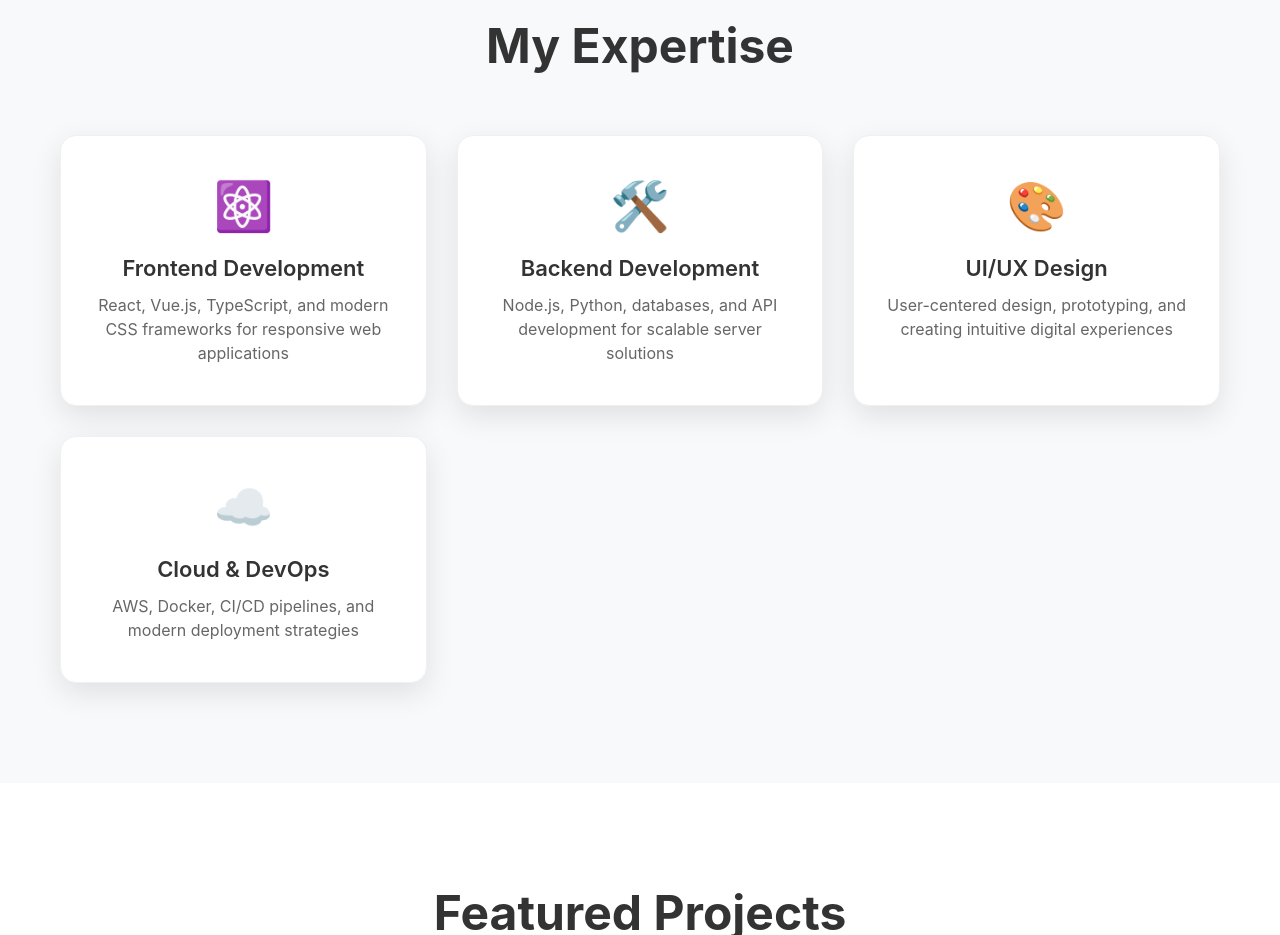
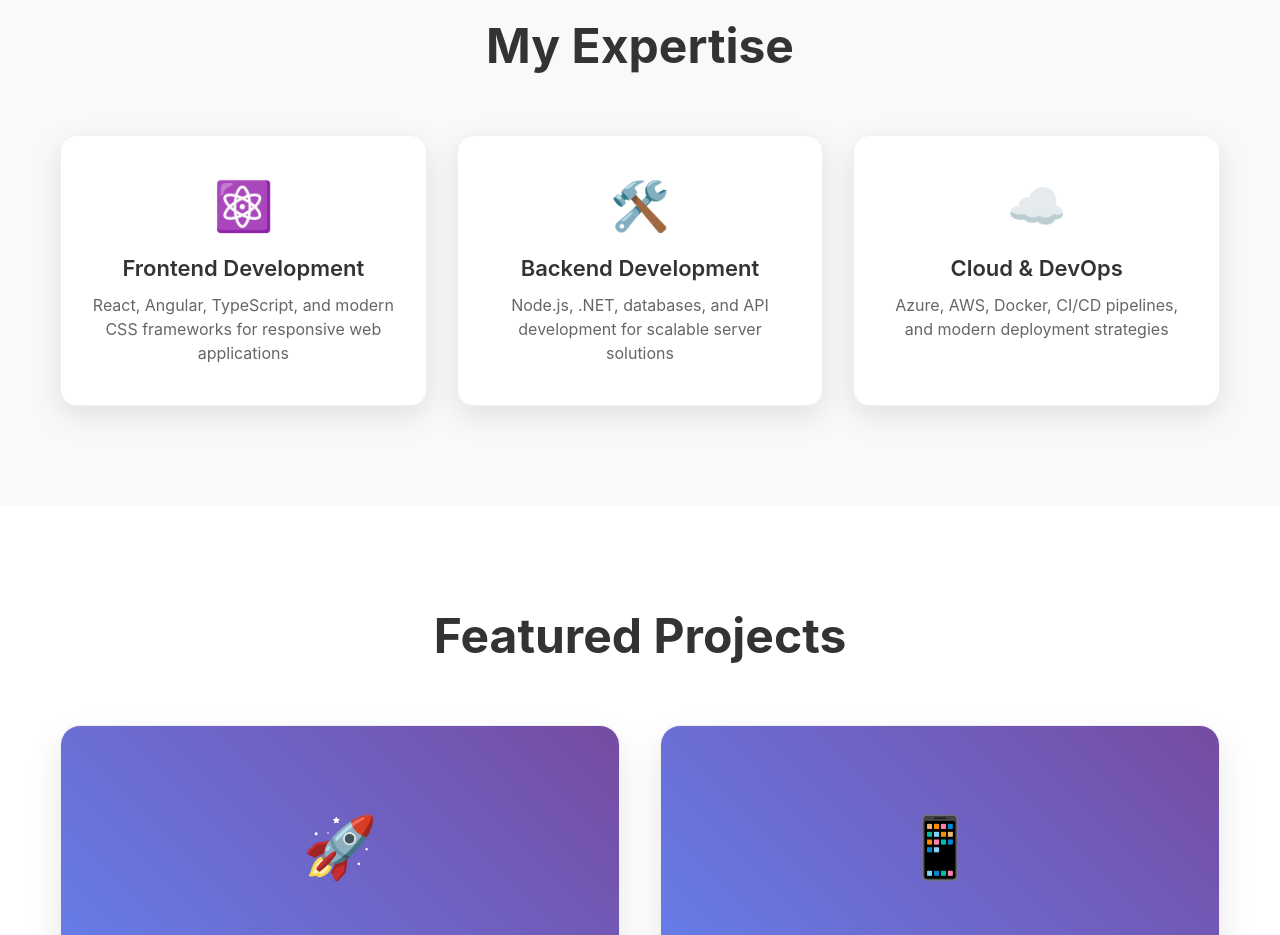
Before and after one commit to jimcbell/personal-website-v2, a React (Vite) app: page / in a window 1280 px wide. Shown: the part 1080-2015 px from the top of the page. Built offline with nearby package versions, Linux system fonts and the light colour scheme.

Commit message:
Added pop up

```diff
--- a/src/App.css
+++ b/src/App.css
@@ -289,7 +289,6 @@ body {
   color: #666;
   margin-bottom: 20px;
 }
-
 /* Skills Section Mockup */
 .skills-section {
   background: #f8f9fa;
@@ -317,6 +316,28 @@ body {
   text-align: center;
   box-shadow: 0 10px 30px rgba(0, 0, 0, 0.1);
   border: 1px solid #f0f0f0;
+  position: relative;
+}
+.skill-card-content {
+  position: absolute;
+  top: 0;
+  left: 100%;
+  margin-left: 30px;
+  background: white;
+  border-radius: 16px;
+  padding: 40px 30px;
+  min-width: 300px;
+  box-shadow: 0 20px 40px rgba(0, 0, 0, 0.15);
+  border: 1px solid #e0e0e0;
+  visibility: hidden;
+  transform: translateX(-30px);
+  transition: all 0.3s ease-in-out;
+  z-index: 10;
+}
+.skill-card:hover .skill-card-content {
+  opacity: 1;
+  visibility: visible;
+  transform: translateX(0);
 }
 
 .skill-icon {
--- a/src/components/Skills.tsx
+++ b/src/components/Skills.tsx
@@ -7,31 +7,63 @@ export default function Skills() {
           <span className="skill-icon">⚛️</span>
           <h3 className="skill-title">Frontend Development</h3>
           <p className="skill-desc">
-            React, Vue.js, TypeScript, and modern CSS frameworks for responsive
+            React, Angular, TypeScript, and modern CSS frameworks for responsive
             web applications
           </p>
+          <div className="skill-card-content">
+            <div className="dropdown-title">Technical Skills</div>
+            <div className="skill-bar-item">
+              <div className="skill-name">
+                <span>React</span>
+                <span className="skill-percentage">90%</span>
+              </div>
+              <div className="skill-bar-bg">
+                <div className="skill-bar-fill"></div>
+              </div>
+            </div>
+            <div className="skill-bar-item">
+              <div className="skill-name">
+                <span>TypeScript</span>
+                <span className="skill-percentage">85%</span>
+              </div>
+              <div className="skill-bar-bg">
+                <div className="skill-bar-fill"></div>
+              </div>
+            </div>
+            <div className="skill-bar-item">
+              <div className="skill-name">
+                <span>CSS/SCSS</span>
+                <span className="skill-percentage">95%</span>
+              </div>
+              <div className="skill-bar-bg">
+                <div className="skill-bar-fill"></div>
+              </div>
+            </div>
+            <div className="skill-bar-item">
+              <div className="skill-name">
+                <span>Angular</span>
+                <span className="skill-percentage">75%</span>
+              </div>
+              <div className="skill-bar-bg">
+                <div className="skill-bar-fill"></div>
+              </div>
+            </div>
+          </div>
         </div>
         <div className="skill-card">
           <span className="skill-icon">🛠️</span>
           <h3 className="skill-title">Backend Development</h3>
           <p className="skill-desc">
-            Node.js, Python, databases, and API development for scalable server
+            Node.js, .NET, databases, and API development for scalable server
             solutions
-          </p>
-        </div>
-        <div className="skill-card">
-          <span className="skill-icon">🎨</span>
-          <h3 className="skill-title">UI/UX Design</h3>
-          <p className="skill-desc">
-            User-centered design, prototyping, and creating intuitive digital
-            experiences
           </p>
         </div>
         <div className="skill-card">
           <span className="skill-icon">☁️</span>
           <h3 className="skill-title">Cloud & DevOps</h3>
           <p className="skill-desc">
-            AWS, Docker, CI/CD pipelines, and modern deployment strategies
+            Azure, AWS, Docker, CI/CD pipelines, and modern deployment
+            strategies
           </p>
         </div>
       </div>
```
